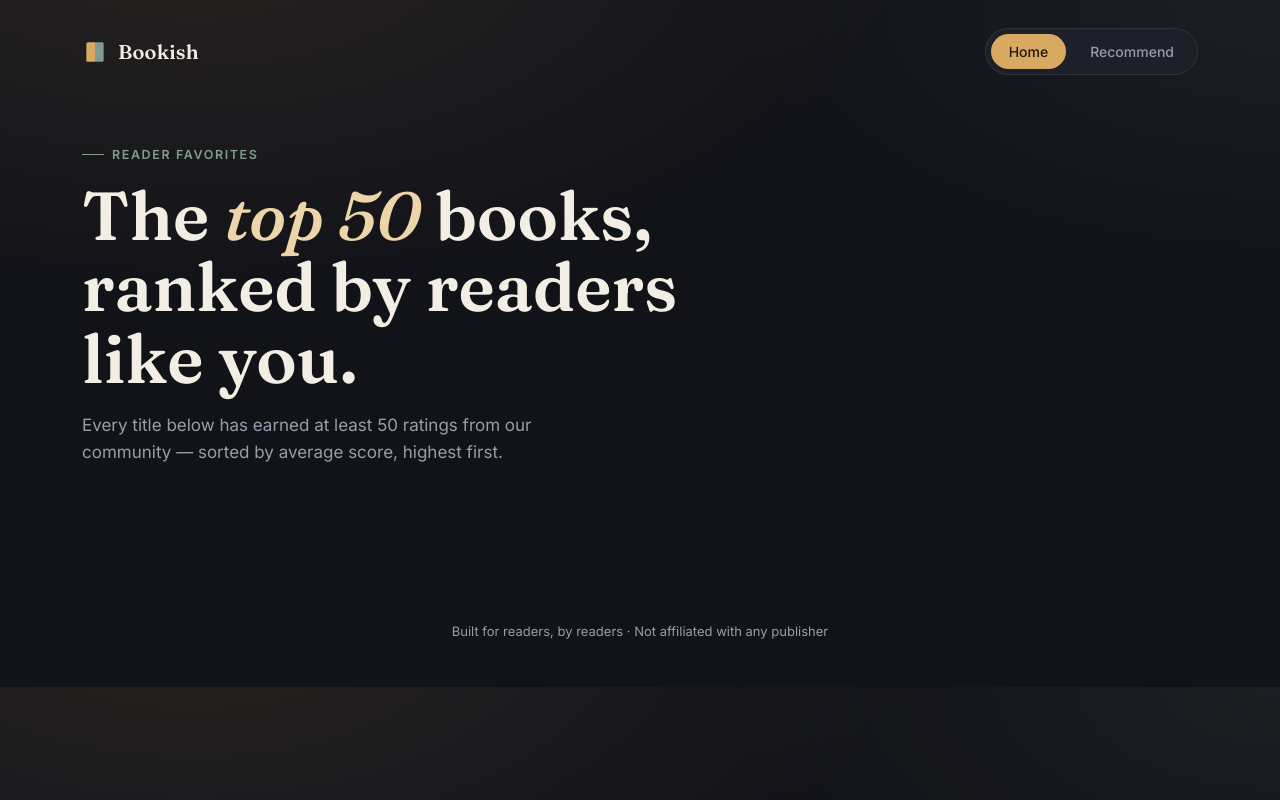
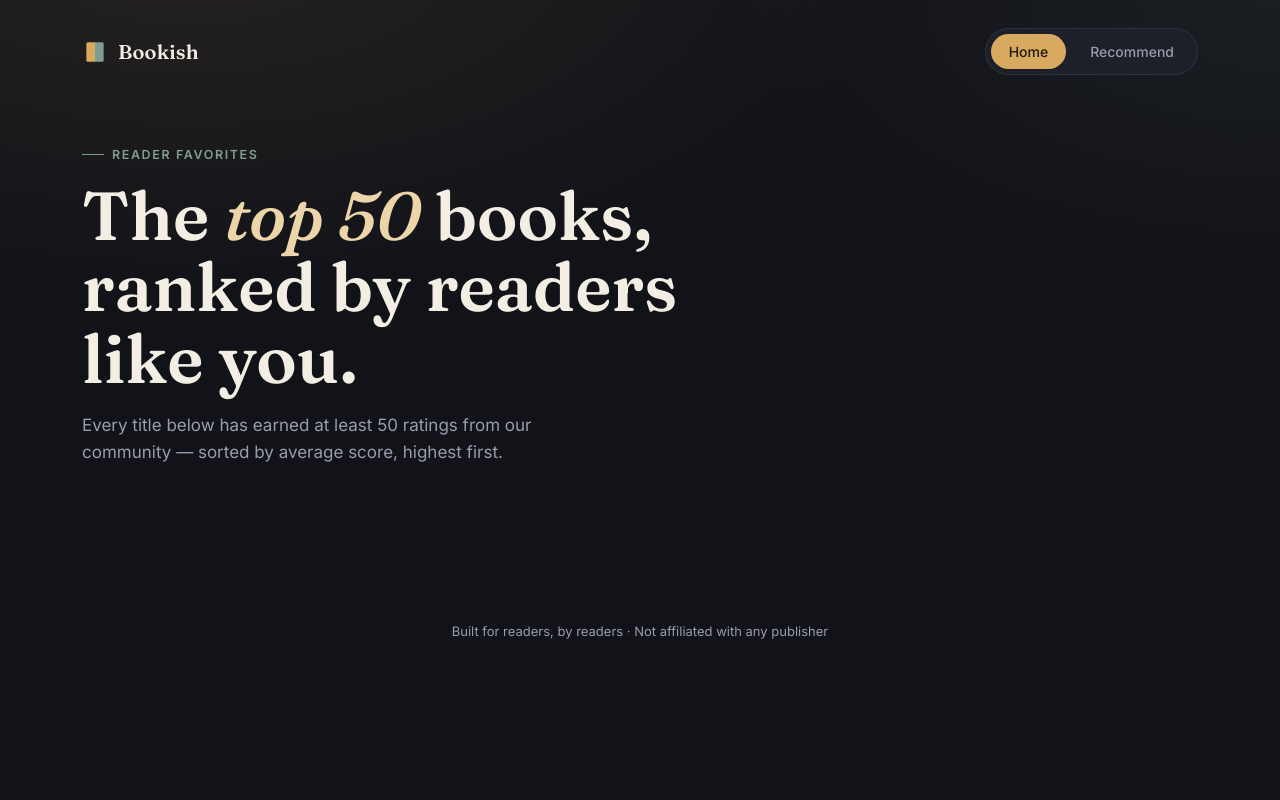
Before and after one commit to dev-astitva/bookish-recommender, a Flask app: template templates/index.html in a window 1280 px wide. Run offline with Flask 3, Linux system fonts and the light colour scheme; the template is opened without the code that fills it, so the values that code supplies are empty; parts of the project's set-up code (start-up, migrations or seed data) failed here and were passed over.

Commit message:
Add background-repeat property to index.html

```diff
--- a/templates/index.html
+++ b/templates/index.html
@@ -33,6 +33,7 @@
       radial-gradient(1200px 600px at 15% -10%, rgba(216,169,96,0.10), transparent 60%),
       radial-gradient(1000px 500px at 100% 0%, rgba(127,157,142,0.08), transparent 55%),
       var(--bg);
+    background-repeat: no-repeat;
     color: var(--ink);
     font-family: 'Inter', sans-serif;
     -webkit-font-smoothing: antialiased;
```
